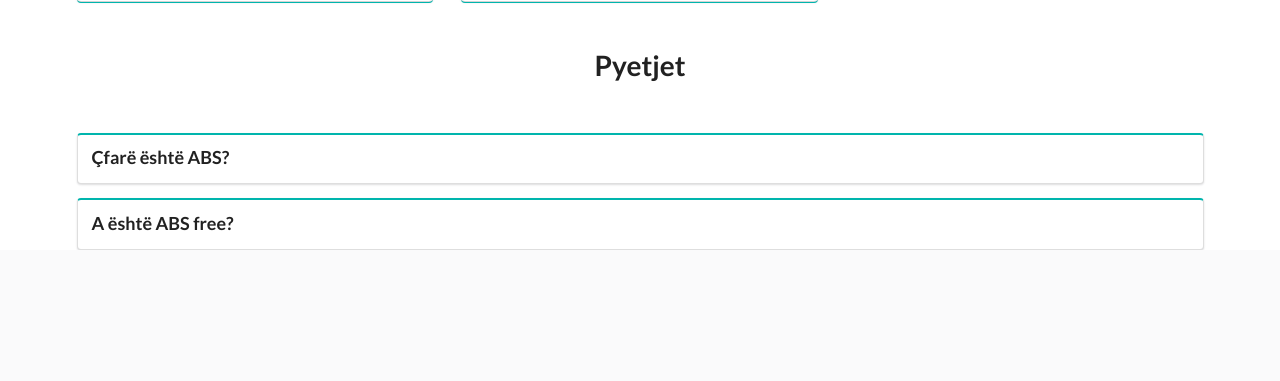
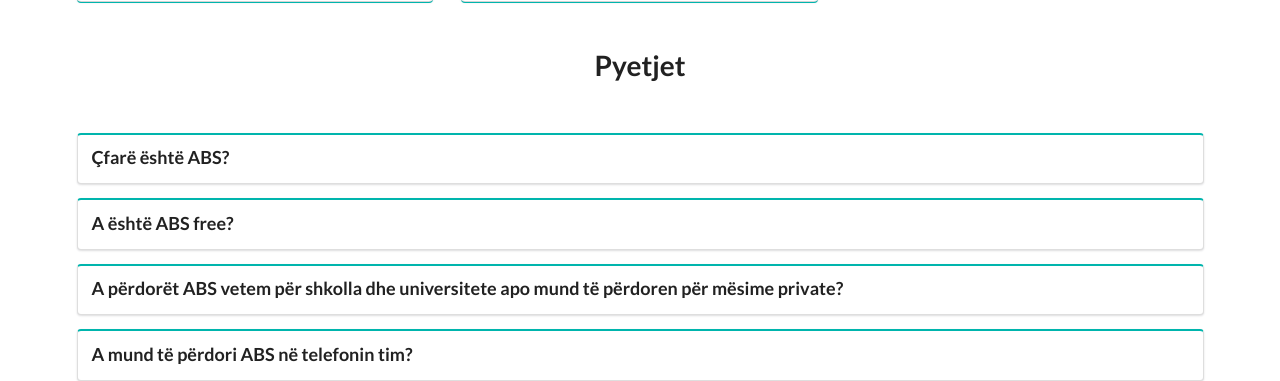
Before and after one commit to Blerina2/Sistemi_Per_Menagjimin_E_Univerzitetit, a PHP site: page / in a window 1280 px wide. Shown: the part 1141-1522 px from the top of the page. Before the commit the page ends 1391 px from the top, so only its background shows below. Run offline with PHP 8.4, Linux system fonts and the light colour scheme; some libraries are stand-ins or nearby versions.

Commit message:
Update index.php

```diff
--- a/index.php
+++ b/index.php
@@ -175,3 +175,14 @@
                 A është ABS free?
             </div>
         </div>
+
+        <div class="ui teal segment">
+            <div class="ui header">
+                A përdorët ABS vetem për shkolla dhe universitete apo mund të përdoren për mësime private?
+            </div>
+        </div>
+        <div class="ui teal segment">
+            <div class="ui header">
+                A mund të përdori ABS në telefonin tim?
+            </div>
+        </div>
```
